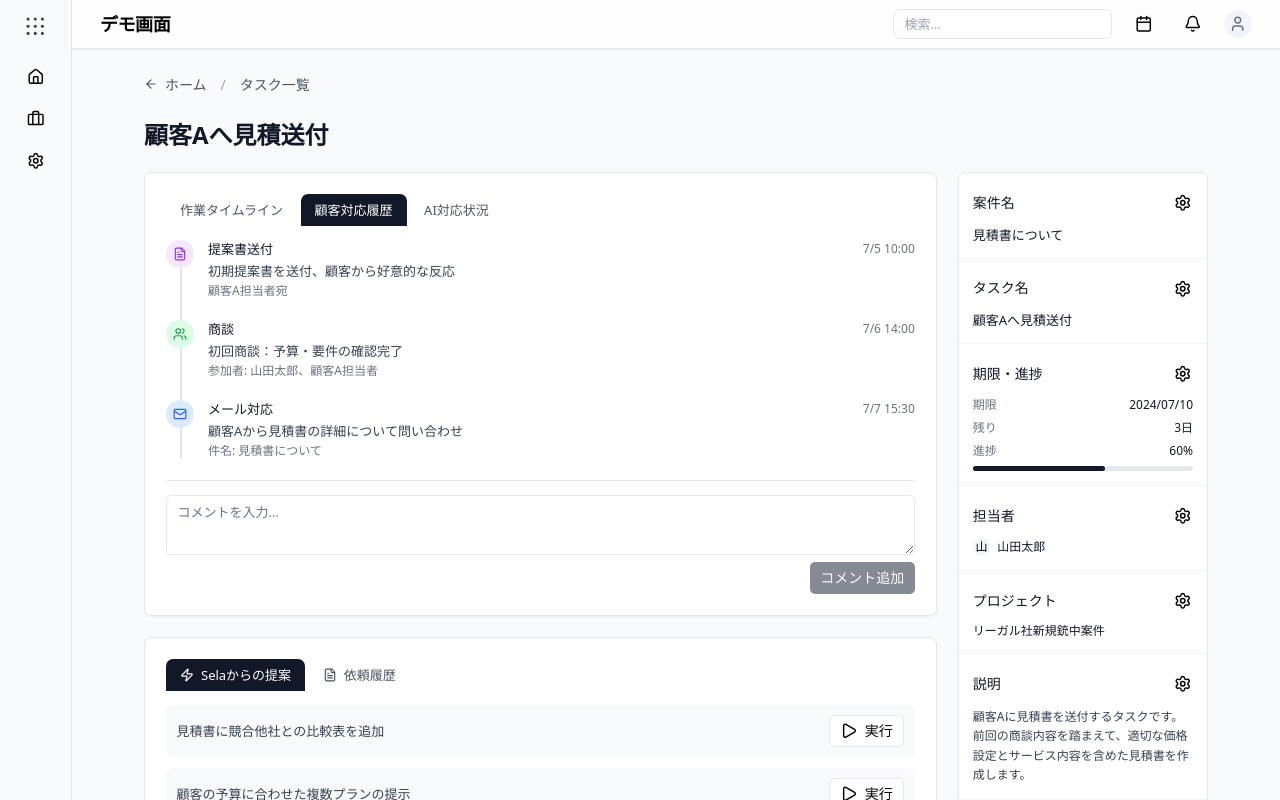
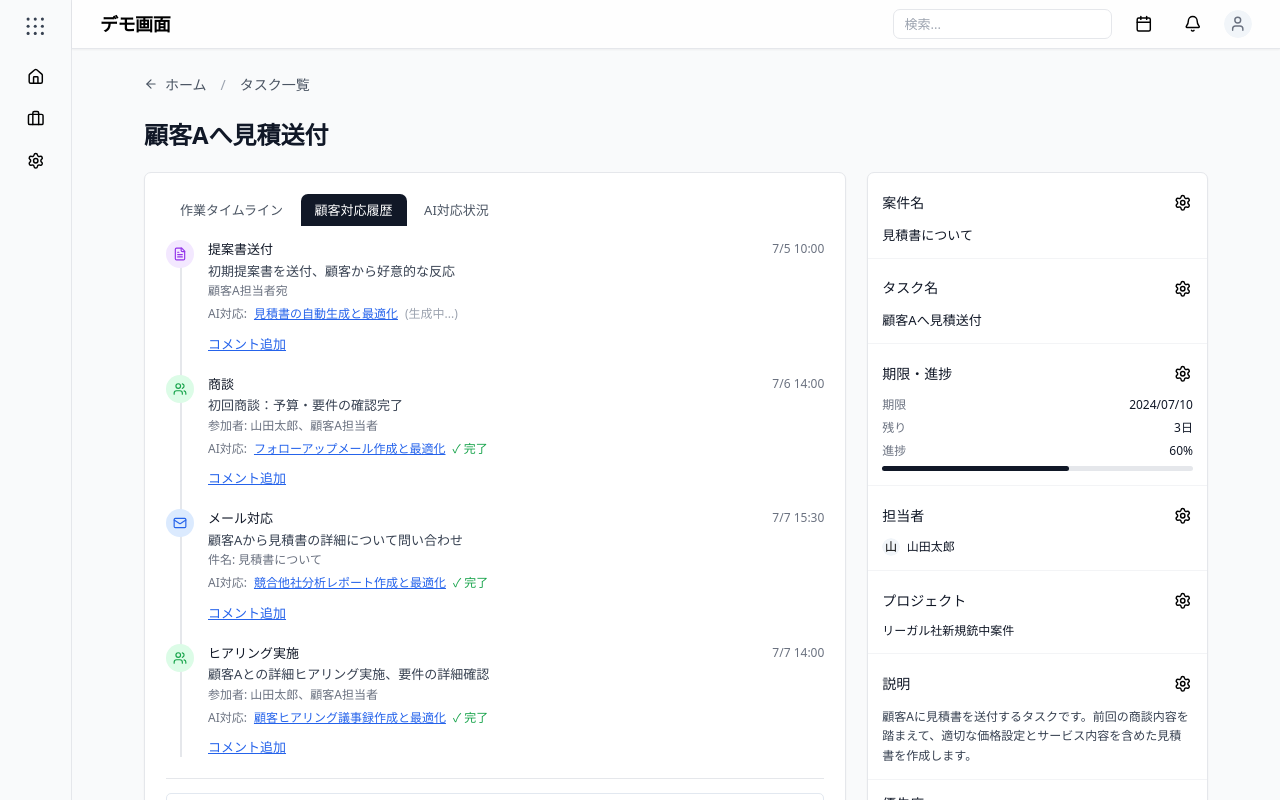
Before and after one commit to h-fujioka/salesmock, a Next.js app in the folder frontend/: page /tasks/task-1 in a window 1280 px wide. Both pictures are taken after a click on the button "顧客対応履歴". Shown: the top 800 px of the page. Built offline with nearby package versions, Linux system fonts and the light colour scheme.

Commit message:
コメント欄をAI対応の下に大きく表示するように修正

```diff
--- a/frontend/src/app/tasks/task-1/TaskDetailClient.tsx
+++ b/frontend/src/app/tasks/task-1/TaskDetailClient.tsx
@@ -5,7 +5,7 @@ import { Button } from "@/components/ui/button";
 import { DropdownMenu, DropdownMenuContent, DropdownMenuTrigger } from "@/components/ui/dropdown-menu";
 import { Input } from "@/components/ui/input";
 import { Textarea } from "@/components/ui/textarea";
-import { ArrowLeft, Bell, Calendar, CheckCircle, FileText, Loader2, Mail, MoreHorizontal, Play, Send, Settings, User, Users, Zap, X, XCircle, CheckCircle2, Copy } from "lucide-react";
+import { ArrowLeft, Bell, Calendar, CheckCircle, FileText, Loader2, Mail, MoreHorizontal, Phone, Play, Send, Settings, User, Users, Zap, X, XCircle, CheckCircle2, Copy } from "lucide-react";
 import Link from "next/link";
 import { useEffect, useState } from "react";
 
@@ -40,6 +40,28 @@ type Comment = {
   content: string;
   timestamp: Date;
   author: string;
+};
+
+// 顧客対応履歴の型定義
+type CustomerCommunication = {
+  id: string;
+  type: 'email' | 'meeting' | 'call' | 'document' | 'proposal';
+  title: string;
+  description: string;
+  timestamp: Date;
+  participants?: string[];
+  subject?: string;
+  recipient?: string;
+  relatedAIId?: string;
+  status?: 'completed' | 'scheduled' | 'draft';
+  comments?: Array<{
+    id: string;
+    content: string;
+    timestamp: Date;
+    author: string;
+  }>;
+  _newComment?: string; // コメント入力欄の状態を保持
+  showCommentInput?: boolean; // コメント入力欄の表示状態を保持
 };
 
 // タスクの型定義
@@ -71,6 +93,7 @@ type AIActionItem = {
   targetCompany: string;
   status: 'generating' | 'completed' | 'error';
   isPreparedForSending?: boolean; // 送信準備済みフラグ
+  relatedCommunicationId?: string; // 関連する顧客対応履歴のID
   generatedContent?: {
     type: 'email' | 'document' | 'analysis' | 'report';
     content: string;
@@ -122,7 +145,8 @@ export default function TaskDetailClient({ task }: { task: Task }) {
       ],
       assignee: 'Sela',
       targetCompany: '自動検知',
-      status: 'generating'
+      status: 'generating',
+      relatedCommunicationId: 'comm-1'
     },
     {
       id: 'ai-completed-1',
@@ -136,6 +160,7 @@ export default function TaskDetailClient({ task }: { task: Task }) {
       assignee: 'Sela',
       targetCompany: '自動検知',
       status: 'completed',
+      relatedCommunicationId: 'comm-2',
       generatedContent: {
         type: 'email',
         content: 'フォローアップメールの作成と最適化が完了しました。\n\n最適化内容:\n• 件名: プロジェクト進捗について\n• 送信先: 顧客担当者\n• 内容: 進捗報告と次回ミーティングの提案\n\nAIによる最適化が完了しました。内容を確認してから送信ボタンでワンクリック送信できます。',
@@ -157,6 +182,7 @@ export default function TaskDetailClient({ task }: { task: Task }) {
       assignee: 'Sela',
       targetCompany: '自動検知',
       status: 'completed',
+      relatedCommunicationId: 'comm-3',
       generatedContent: {
         type: 'report',
         content: '競合他社分析レポートが完成しました。\n\n分析結果:\n• 主要競合3社の動向を調査\n• 価格戦略の比較分析\n• 差別化ポイントの特定\n\n次回商談での活用提案も含まれています。',
@@ -178,6 +204,7 @@ export default function TaskDetailClient({ task }: { task: Task }) {
       assignee: 'Sela',
       targetCompany: '自動検知',
       status: 'completed',
+      relatedCommunicationId: 'comm-4',
       generatedContent: {
         type: 'document',
         content: '顧客ヒアリングの議事録を作成しました。\n\n議事録内容:\n• 会議日時: 2024年7月7日 14:00-15:30\n• 参加者: 顧客担当者、営業担当\n• 主要議題: プロジェクト要件の詳細確認\n• 決定事項: 次回ミーティングの日程調整\n\nアクションアイテムも自動抽出されています。',
@@ -202,6 +229,50 @@ export default function TaskDetailClient({ task }: { task: Task }) {
   // Selaタブ管理用の状態
   const [activeSelaTab, setActiveSelaTab] = useState<'proposals' | 'history'>('proposals');
 
+  // 顧客対応履歴の状態
+  const [customerCommunications, setCustomerCommunications] = useState<CustomerCommunication[]>([
+    {
+      id: 'comm-1',
+      type: 'proposal',
+      title: '提案書送付',
+      description: '初期提案書を送付、顧客から好意的な反応',
+      timestamp: new Date('2024-07-05T10:00:00'),
+      recipient: '顧客A担当者宛',
+      relatedAIId: 'ai-generating-1',
+      status: 'completed'
+    },
+    {
+      id: 'comm-2',
+      type: 'meeting',
+      title: '商談',
+      description: '初回商談：予算・要件の確認完了',
+      timestamp: new Date('2024-07-06T14:00:00'),
+      participants: ['山田太郎', '顧客A担当者'],
+      relatedAIId: 'ai-completed-1',
+      status: 'completed'
+    },
+    {
+      id: 'comm-3',
+      type: 'email',
+      title: 'メール対応',
+      description: '顧客Aから見積書の詳細について問い合わせ',
+      timestamp: new Date('2024-07-07T15:30:00'),
+      subject: '見積書について',
+      relatedAIId: 'ai-completed-2',
+      status: 'completed'
+    },
+    {
+      id: 'comm-4',
+      type: 'meeting',
+      title: 'ヒアリング実施',
+      description: '顧客Aとの詳細ヒアリング実施、要件の詳細確認',
+      timestamp: new Date('2024-07-07T14:00:00'),
+      participants: ['山田太郎', '顧客A担当者'],
+      relatedAIId: 'ai-completed-3',
+      status: 'completed'
+    }
+  ]);
+
   // コメント追加ハンドラー
   const handleAddComment = () => {
     if (!commentText.trim()) return;
@@ -231,6 +302,26 @@ export default function TaskDetailClient({ task }: { task: Task }) {
 
     setTimeline(prev => [entry, ...prev]);
     return entry;
+  };
+
+  // 顧客対応履歴を追加する関数
+  const addCustomerCommunication = (communication: Omit<CustomerCommunication, 'id'>) => {
+    const newCommunication: CustomerCommunication = {
+      id: `comm-${Date.now()}`,
+      ...communication
+    };
+    setCustomerCommunications(prev => [newCommunication, ...prev]);
+    return newCommunication;
+  };
+
+  // AIアクションと顧客対応履歴を関連付ける関数
+  const linkAIWithCommunication = (aiId: string, communicationId: string) => {
+    setAiActionItems(prev => prev.map(item =>
+      item.id === aiId ? { ...item, relatedCommunicationId: communicationId } : item
+    ));
+    setCustomerCommunications(prev => prev.map(comm =>
+      comm.id === communicationId ? { ...comm, relatedAIId: aiId } : comm
+    ));
   };
 
   // Selaへの指示送信
@@ -291,6 +382,21 @@ export default function TaskDetailClient({ task }: { task: Task }) {
       { action: suggestion, status: 'generating' },
       'ai'
     );
+
+    // 関連する顧客対応履歴を自動生成（例：メール送信の場合）
+    if (suggestion.includes('メール') || suggestion.includes('フォローアップ')) {
+      const newCommunication = addCustomerCommunication({
+        type: 'email',
+        title: 'AI生成メール送信',
+        description: `${suggestion}による自動メール送信`,
+        timestamp: new Date(),
+        subject: suggestion,
+        status: 'draft'
+      });
+
+      // AIアクションと顧客対応履歴を関連付け
+      linkAIWithCommunication(newAIAction.id, newCommunication.id);
+    }
 
     try {
       // AI処理をシミュレート（実際のAPI呼び出し）
@@ -444,6 +550,16 @@ export default function TaskDetailClient({ task }: { task: Task }) {
         'ai'
       );
 
+      // 関連する顧客対応履歴のステータスを更新
+      const aiItem = aiActionItems.find(item => item.id === itemId);
+      if (aiItem?.relatedCommunicationId) {
+        setCustomerCommunications(prev => prev.map(comm =>
+          comm.id === aiItem.relatedCommunicationId
+            ? { ...comm, status: 'completed' as const }
+            : comm
+        ));
+      }
+
     } catch (error) {
       // エラー状態に変更
       setAiActionItems(prev => prev.map(item =>
@@ -635,9 +751,9 @@ export default function TaskDetailClient({ task }: { task: Task }) {
           <h1 className="text-2xl font-bold text-gray-900 mb-2">{task.task}</h1>
         </div>
 
-        <div className="grid grid-cols-1 lg:grid-cols-4 gap-6">
+        <div className="grid grid-cols-1 lg:grid-cols-3 gap-6">
           {/* メインコンテンツ */}
-          <div className="lg:col-span-3 space-y-6">
+          <div className="lg:col-span-2 space-y-6">
 
             {/* タイムライン・対応履歴 */}
             <div className="bg-white rounded-lg border shadow-sm p-6">
@@ -762,24 +878,7 @@ export default function TaskDetailClient({ task }: { task: Task }) {
                     </div>
                   )}
 
-                  {/* 統一されたコメント入力欄 */}
-                  <div className="mt-6 pt-4 border-t border-gray-200">
-                    <div className="space-y-2">
-                      <Textarea
-                        value={commentText}
-                        onChange={(e) => setCommentText(e.target.value)}
-                        placeholder="コメントを入力..."
-                        className="min-h-[60px] text-sm"
-                        onKeyDown={(e) => e.key === 'Enter' && !e.shiftKey && handleAddComment()}
-                      />
-                      <div className="flex justify-end">
-                        <Button size="sm" className="text-xs" onClick={handleAddComment} disabled={!commentText.trim()}>
-                          コメント追加
-                        </Button>
-                      </div>
-                    </div>
-                  </div>
-                </div>
+                                  </div>
               )}
 
               {/* 顧客対応履歴 */}
@@ -790,56 +889,173 @@ export default function TaskDetailClient({ task }: { task: Task }) {
                     {/* 垂直線 - 顧客対応履歴エントリー部分のみ */}
                     <div className="absolute left-4 top-0 bottom-0 w-0.5 bg-gray-200"></div>
                     <div className="space-y-6">
-                      {/* 提案書送付（最古） */}
-                      <div className="relative flex items-start space-x-4">
-                        <div className="w-8 h-8 rounded-full flex items-center justify-center flex-shrink-0 relative z-10 bg-purple-100">
-                          <FileText className="w-4 h-4 text-purple-600" />
-                        </div>
-                        <div className="flex-1">
-                          <div className="flex items-center justify-between mb-1">
-                            <div className="flex items-center space-x-2">
-                              <span className="text-sm font-medium text-gray-900">提案書送付</span>
+                      {customerCommunications.map((comm) => {
+                        // 関連するAIアクションを取得
+                        const relatedAI = comm.relatedAIId
+                          ? aiActionItems.find(item => item.id === comm.relatedAIId)
+                          : null;
+
+                        // アイコンと色を決定
+                        const getIconAndColor = (type: string) => {
+                          switch (type) {
+                            case 'email':
+                              return { icon: Mail, color: 'blue' };
+                            case 'meeting':
+                              return { icon: Users, color: 'green' };
+                            case 'call':
+                              return { icon: Phone, color: 'purple' };
+                            case 'document':
+                            case 'proposal':
+                              return { icon: FileText, color: 'purple' };
+                            default:
+                              return { icon: FileText, color: 'gray' };
+                          }
+                        };
+
+                        const { icon: Icon, color } = getIconAndColor(comm.type);
+                        const bgColor = `bg-${color}-100`;
+                        const textColor = `text-${color}-600`;
+
+                        return (
+                          <div key={comm.id} className="relative flex items-start space-x-4">
+                            <div className={`w-8 h-8 rounded-full flex items-center justify-center flex-shrink-0 relative z-10 ${bgColor}`}>
+                              <Icon className={`w-4 h-4 ${textColor}`} />
                             </div>
-                            <span className="text-xs text-gray-500">7/5 10:00</span>
+                            <div className="flex-1">
+                              <div className="flex items-center justify-between mb-1">
+                                <div className="flex items-center space-x-2">
+                                  <span className="text-sm font-medium text-gray-900">{comm.title}</span>
+                                  {comm.status === 'draft' && (
+                                    <span className="text-xs bg-yellow-100 text-yellow-600 px-2 py-1 rounded">下書き</span>
+                                  )}
+                                </div>
+                                <span className="text-xs text-gray-500">
+                                  {comm.timestamp.toLocaleString('ja-JP', {
+                                    month: 'numeric',
+                                    day: 'numeric',
+                                    hour: '2-digit',
+                                    minute: '2-digit'
+                                  })}
+                                </span>
+                              </div>
+                              <p className="text-sm text-gray-700">{comm.description}</p>
+
+                              {/* 詳細情報の表示 */}
+                              {comm.subject && (
+                                <p className="text-xs text-gray-500 mt-1">件名: {comm.subject}</p>
+                              )}
+                              {comm.recipient && (
+                                <p className="text-xs text-gray-500 mt-1">{comm.recipient}</p>
+                              )}
+                              {comm.participants && (
+                                <p className="text-xs text-gray-500 mt-1">参加者: {comm.participants.join('、')}</p>
+                              )}
+
+                              {/* 関連AIアクションの表示 */}
+                              {relatedAI && (
+                                <div className="mt-2 flex items-center space-x-2">
+                                  <span className="text-xs text-gray-500">AI対応:</span>
+                                  <button
+                                    onClick={() => setActiveTab('ai-status')}
+                                    className="text-xs text-blue-600 hover:text-blue-800 underline"
+                                  >
+                                    {relatedAI.title}
+                                  </button>
+                                  {relatedAI.status === 'generating' && (
+                                    <span className="text-xs text-gray-400">(生成中...)</span>
+                                  )}
+                                  {relatedAI.status === 'completed' && (
+                                    <span className="text-xs text-green-600">✓ 完了</span>
+                                  )}
+                                </div>
+                              )}
+
+                              {/* コメント追加ボタン */}
+                              <div className="mt-3">
+                                <button
+                                  className="text-sm text-blue-600 hover:text-blue-800 underline font-medium"
+                                  onClick={() => {
+                                    setCustomerCommunications(prev => prev.map(c =>
+                                      c.id === comm.id ? { ...c, showCommentInput: !c.showCommentInput } : c
+                                    ));
+                                  }}
+                                >
+                                  {comm.showCommentInput ? 'キャンセル' : 'コメント追加'}
+                                </button>
+                              </div>
+
+                              {/* コメント入力欄（条件付き表示） */}
+                              {comm.showCommentInput && (
+                                <div className="mt-3 p-4 bg-gray-50 rounded-lg border">
+                                  <textarea
+                                    placeholder="コメントを追加..."
+                                    className="w-full border px-3 py-2 rounded text-sm resize-none min-h-[100px]"
+                                    value={comm._newComment || ''}
+                                    onChange={e => {
+                                      setCustomerCommunications(prev => prev.map(c =>
+                                        c.id === comm.id ? { ...c, _newComment: e.target.value } : c
+                                      ));
+                                    }}
+                                  />
+                                  <div className="mt-3 flex justify-end space-x-2">
+                                    <button
+                                      className="text-sm px-3 py-1 text-gray-600 hover:text-gray-800"
+                                      onClick={() => {
+                                        setCustomerCommunications(prev => prev.map(c =>
+                                          c.id === comm.id ? { ...c, showCommentInput: false, _newComment: '' } : c
+                                        ));
+                                      }}
+                                    >
+                                      キャンセル
+                                    </button>
+                                    <button
+                                      className="text-sm px-4 py-1 bg-blue-600 text-white rounded disabled:opacity-50"
+                                      disabled={!comm._newComment || !comm._newComment.trim()}
+                                      onClick={() => {
+                                        if (comm._newComment && comm._newComment.trim()) {
+                                          const newComment = {
+                                            id: `comm-comment-${Date.now()}`,
+                                            content: comm._newComment,
+                                            timestamp: new Date(),
+                                            author: '山田太郎',
+                                          };
+                                          setCustomerCommunications(prev => prev.map(c =>
+                                            c.id === comm.id
+                                              ? { ...c, comments: [...(c.comments || []), newComment], _newComment: '', showCommentInput: false }
+                                              : c
+                                          ));
+                                        }
+                                      }}
+                                    >追加</button>
+                                  </div>
+                                </div>
+                              )}
+
+                              {/* コメント表示 */}
+                              {comm.comments && comm.comments.length > 0 && (
+                                <div className="mt-3 space-y-2">
+                                  {comm.comments.map(comment => (
+                                    <div key={comment.id} className="text-sm text-gray-700 bg-white p-3 rounded-lg border">
+                                      <div className="flex items-center justify-between mb-1">
+                                        <span className="font-medium text-gray-900">{comment.author}</span>
+                                        <span className="text-xs text-gray-500">
+                                          {comment.timestamp.toLocaleString('ja-JP', {
+                                            month: 'numeric',
+                                            day: 'numeric',
+                                            hour: '2-digit',
+                                            minute: '2-digit'
+                                          })}
+                                        </span>
+                                      </div>
+                                      <p className="text-sm">{comment.content}</p>
+                                    </div>
+                                  ))}
+                                </div>
+                              )}
+                            </div>
                           </div>
-                          <p className="text-sm text-gray-700">初期提案書を送付、顧客から好意的な反応</p>
-                          <p className="text-xs text-gray-500 mt-1">顧客A担当者宛</p>
-                    </div>
-                  </div>
-
-                  {/* 商談履歴 */}
-                      <div className="relative flex items-start space-x-4">
-                        <div className="w-8 h-8 rounded-full flex items-center justify-center flex-shrink-0 relative z-10 bg-green-100">
-                      <Users className="w-4 h-4 text-green-600" />
-                        </div>
-                        <div className="flex-1">
-                          <div className="flex items-center justify-between mb-1">
-                            <div className="flex items-center space-x-2">
-                              <span className="text-sm font-medium text-gray-900">商談</span>
-                            </div>
-                      <span className="text-xs text-gray-500">7/6 14:00</span>
-                    </div>
-                    <p className="text-sm text-gray-700">初回商談：予算・要件の確認完了</p>
-                    <p className="text-xs text-gray-500 mt-1">参加者: 山田太郎、顧客A担当者</p>
-                        </div>
-                  </div>
-
-                      {/* メール対応（最新） */}
-                      <div className="relative flex items-start space-x-4">
-                        <div className="w-8 h-8 rounded-full flex items-center justify-center flex-shrink-0 relative z-10 bg-blue-100">
-                          <Mail className="w-4 h-4 text-blue-600" />
-                        </div>
-                        <div className="flex-1">
-                          <div className="flex items-center justify-between mb-1">
-                            <div className="flex items-center space-x-2">
-                              <span className="text-sm font-medium text-gray-900">メール対応</span>
-                            </div>
-                            <span className="text-xs text-gray-500">7/7 15:30</span>
-                          </div>
-                          <p className="text-sm text-gray-700">顧客Aから見積書の詳細について問い合わせ</p>
-                          <p className="text-xs text-gray-500 mt-1">件名: 見積書について</p>
-                        </div>
-                      </div>
+                        );
+                      })}
                     </div>
                   </div>
 
```
